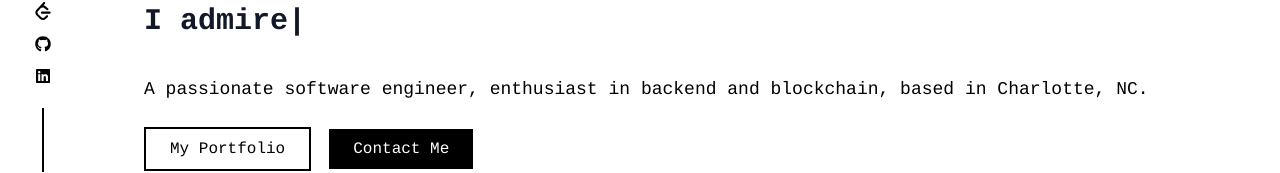
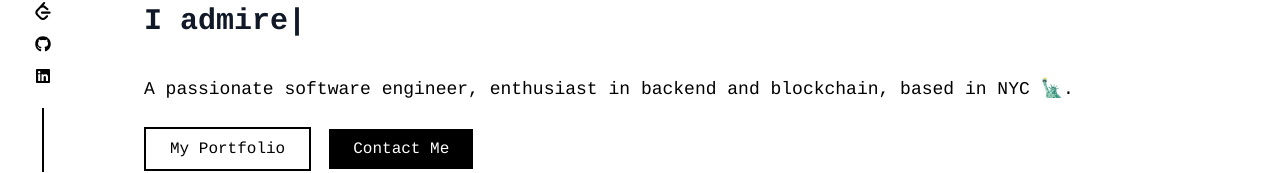
Before and after one commit to saniddhyaDubey/portfolio, a Next.js app: page / in a window 1280 px wide. Shown: the part 281-454 px from the top of the page. Built offline with nearby package versions, Linux system fonts and the light colour scheme.

Commit message:
fix: updated location

```diff
--- a/src/components/HeroSections.tsx
+++ b/src/components/HeroSections.tsx
@@ -35,7 +35,7 @@ export default function HeroSection() {
 
       {/* Optional Description */}
       <p className="font-courier text-lg text-black dark:text-gray-400 mt-8">
-        A passionate software engineer, enthusiast in backend and blockchain, based in Charlotte, NC.
+        A passionate software engineer, enthusiast in backend and blockchain, based in NYC 🗽.
       </p>
 
       {/* Buttons */}
```
